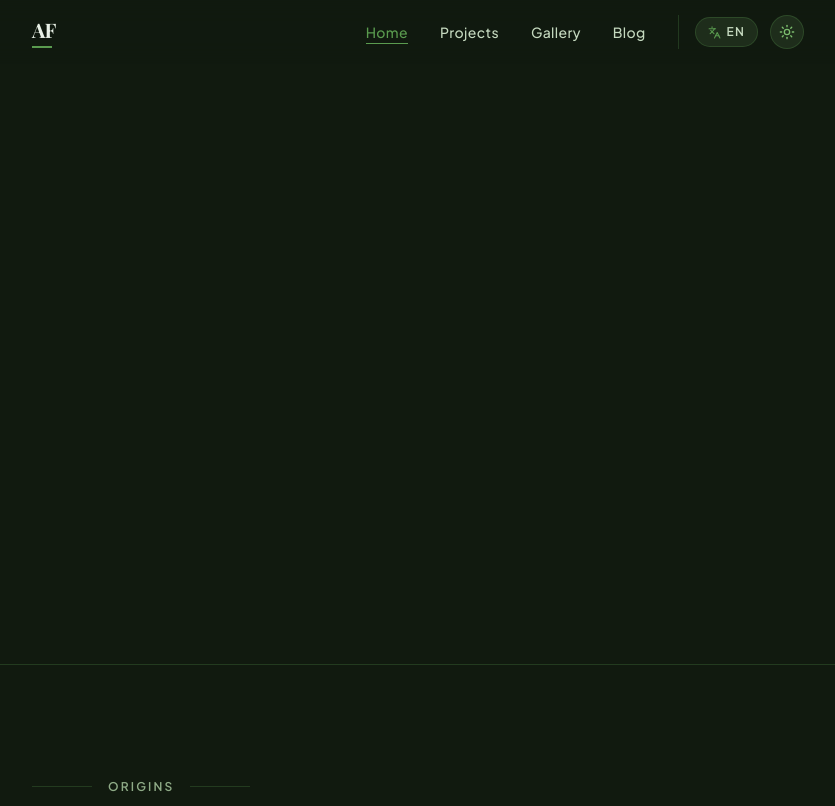
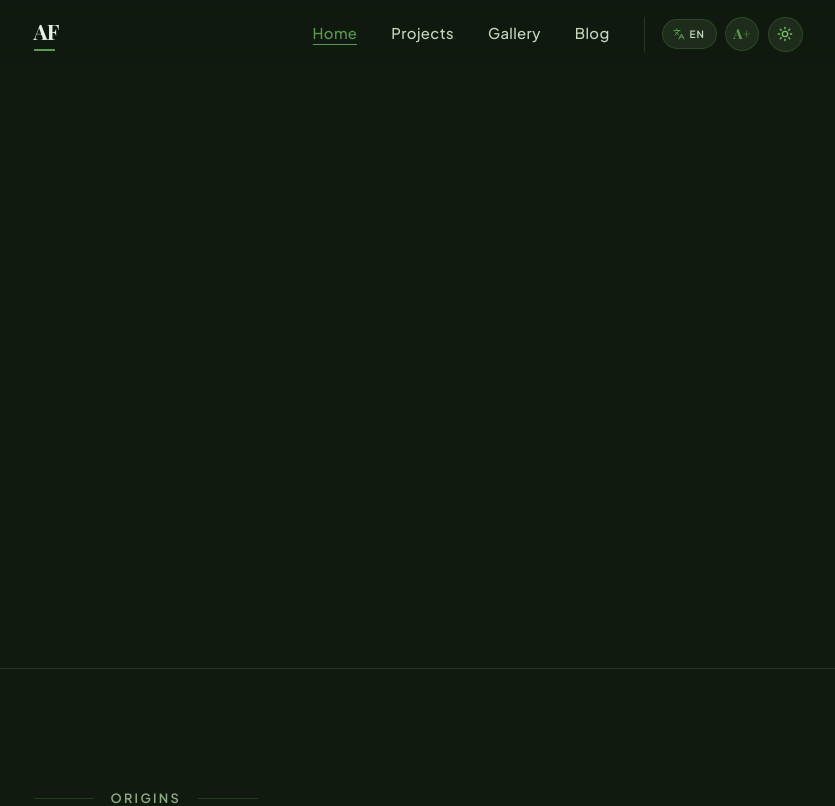
Before and after one commit to aliffajriadi/web-name-vue, a Next.js app: page / in a window 1280 px wide. Shown: the top 806 px of the page, without its empty margins (222-1057 px from the left). Built offline with nearby package versions, Linux system fonts and the light colour scheme; no server answers.

Commit message:
fgasdyuhj

```diff
--- a/app/globals.css
+++ b/app/globals.css
@@ -73,6 +73,15 @@
 /* ============================================
    BASE STYLES
    ============================================ */
+
+html {
+  font-size: 17px; /* Slightly larger base font for better readability */
+  transition: font-size 0.3s ease;
+}
+
+html.text-large {
+  font-size: 19px; /* Enlarged font mode */
+}
 
 body {
   background: var(--background);
--- a/components/Navbar.tsx
+++ b/components/Navbar.tsx
@@ -5,6 +5,7 @@ import { usePathname } from "next/navigation";
 import { cn } from "@/lib/utils";
 import ThemeToggle from "./ThemeToggle";
 import { useLanguage } from "@/context/LanguageContext";
+import { useFontSize } from "@/context/FontSizeContext";
 import { Languages } from "lucide-react";
 import { useScrollDirection } from "@/hooks/useScrollDirection";
 import { motion } from "framer-motion";
@@ -12,6 +13,7 @@ import { motion } from "framer-motion";
 export default function Navbar() {
   const pathname = usePathname();
   const { lang, setLang, t } = useLanguage();
+  const { isLargeFont, toggleFontSize } = useFontSize();
   const scrollDirection = useScrollDirection();
   const isVisible = scrollDirection !== "down";
 
@@ -91,22 +93,36 @@ export default function Navbar() {
             ))}
           </div>
 
-          {/* Language + Theme controls */}
+          {/* Language + Theme + Font controls */}
           <div
-            className="flex items-center gap-3 pl-4"
+            className="flex items-center gap-2 pl-4"
             style={{ borderLeft: "1px solid var(--border-outline)" }}
           >
             <button
               onClick={() => setLang(lang === "en" ? "id" : "en")}
-              className="flex items-center gap-1.5 px-3 py-1.5 rounded-full text-xs font-semibold uppercase tracking-widest transition-all active:scale-95 border"
+              className="flex items-center gap-1 px-2.5 py-1.5 rounded-full text-[10px] font-semibold uppercase tracking-widest transition-all active:scale-95 border"
               style={{
                 background: "var(--muted)",
                 borderColor: "var(--border-outline)",
                 color: "var(--color-text-nav)",
               }}
             >
-              <Languages size={13} style={{ color: "var(--color-primary)" }} />
+              <Languages size={12} style={{ color: "var(--color-primary)" }} />
               {lang}
+            </button>
+            <button
+              onClick={toggleFontSize}
+              className="flex items-center justify-center w-8 h-8 rounded-full transition-all active:scale-95 border"
+              title={isLargeFont ? t("Normal Font", "Font Normal") : t("Large Font", "Font Besar")}
+              style={{
+                background: isLargeFont ? "var(--color-primary)" : "var(--muted)",
+                borderColor: "var(--border-outline)",
+                color: isLargeFont ? "#fff" : "var(--color-primary)",
+              }}
+            >
+              <span className="font-bold font-serif" style={{ fontSize: "14px" }}>
+                {isLargeFont ? "A-" : "A+"}
+              </span>
             </button>
             <ThemeToggle />
           </div>
--- a/components/Providers.tsx
+++ b/components/Providers.tsx
@@ -4,6 +4,7 @@ import { ThemeProvider } from "next-themes";
 import { QueryClient, QueryClientProvider } from "@tanstack/react-query";
 import { ReactNode, useState, useEffect } from "react";
 import { LanguageProvider } from "@/context/LanguageContext";
+import { FontSizeProvider } from "@/context/FontSizeContext";
 
 export default function Providers({ children }: { children: ReactNode }) {
   const [queryClient] = useState(
@@ -28,7 +29,9 @@ export default function Providers({ children }: { children: ReactNode }) {
     <ThemeProvider attribute="class" defaultTheme="dark" enableSystem>
       <QueryClientProvider client={queryClient}>
         <LanguageProvider>
-          {mounted ? children : <div className="invisible">{children}</div>}
+          <FontSizeProvider>
+            {mounted ? children : <div className="invisible">{children}</div>}
+          </FontSizeProvider>
         </LanguageProvider>
       </QueryClientProvider>
     </ThemeProvider>
--- /dev/null
+++ b/context/FontSizeContext.tsx
@@ -0,0 +1,51 @@
+"use client";
+
+import React, { createContext, useContext, useEffect, useState } from "react";
+
+type FontSizeContextType = {
+  isLargeFont: boolean;
+  toggleFontSize: () => void;
+};
+
+const FontSizeContext = createContext<FontSizeContextType | undefined>(undefined);
+
+export const FontSizeProvider = ({ children }: { children: React.ReactNode }) => {
+  const [isLargeFont, setIsLargeFont] = useState(false);
+
+  useEffect(() => {
+    // Check local storage on mount
+    const saved = localStorage.getItem("large-font");
+    if (saved === "true") {
+      // eslint-disable-next-line react-hooks/set-state-in-effect
+      setIsLargeFont(true);
+      document.documentElement.classList.add("text-large");
+    }
+  }, []);
+
+  const toggleFontSize = () => {
+    setIsLargeFont((prev) => {
+      const next = !prev;
+      localStorage.setItem("large-font", String(next));
+      if (next) {
+        document.documentElement.classList.add("text-large");
+      } else {
+        document.documentElement.classList.remove("text-large");
+      }
+      return next;
+    });
+  };
+
+  return (
+    <FontSizeContext.Provider value={{ isLargeFont, toggleFontSize }}>
+      {children}
+    </FontSizeContext.Provider>
+  );
+};
+
+export const useFontSize = () => {
+  const context = useContext(FontSizeContext);
+  if (context === undefined) {
+    throw new Error("useFontSize must be used within a FontSizeProvider");
+  }
+  return context;
+};
--- a/lib/api.ts
+++ b/lib/api.ts
@@ -1,7 +1,7 @@
 import axios from "axios";
 
 export const API_BASE_URL =
-  process.env.NEXT_PUBLIC_API_URL || "http://192.168.1.8:5000/api";
+  process.env.NEXT_PUBLIC_API_URL || "http://localhost:5000/api";
 
 const api = axios.create({
   baseURL: API_BASE_URL,
```
